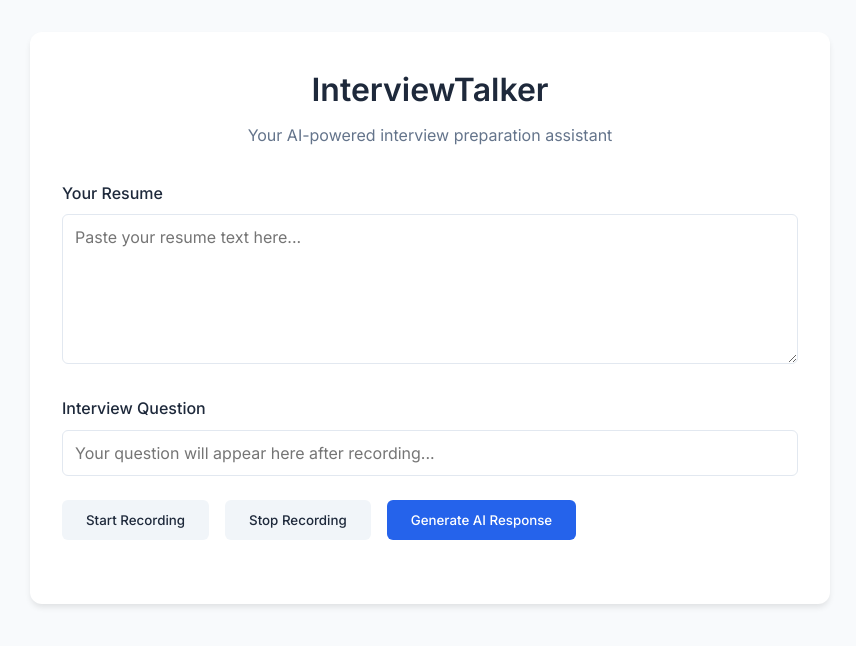
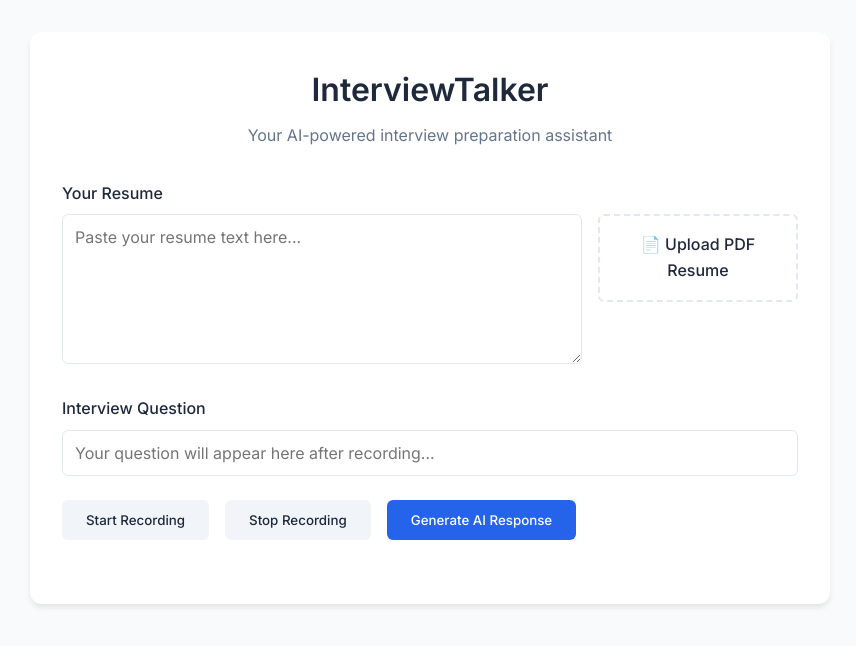
Before and after one commit to KrimsonJosh/InterviewTalker, a FastAPI app: page / in a window 1280 px wide. Shown: the top 646 px of the page, without its empty margins (210-1066 px from the left). Run offline with FastAPI, Linux system fonts and the light colour scheme.

Commit message:
feat: resume parsing/upload (pdf only rn)

```diff
--- a/app.py
+++ b/app.py
@@ -1,10 +1,12 @@
-from fastapi import FastAPI, Form, Request, UploadFile, File
+from fastapi import FastAPI, Form, Request, UploadFile, File, HTTPException
 from fastapi.responses import HTMLResponse, JSONResponse
 from fastapi.staticfiles import StaticFiles
 from fastapi.templating import Jinja2Templates
 
 import os
+import io
 
+import PyPDF2
 from dotenv import load_dotenv
 from openai import OpenAI
 import httpx
@@ -23,8 +25,24 @@ DEEPGRAM_API_KEY = os.getenv("DEEPGRAM_API_KEY", "YOUR_DEEPGRAM_KEY_HERE")
 # Static files
 app.mount("/static", StaticFiles(directory="static"), name="static")
 
-# Variable for Electron
-latest_response = {"response": ""}
+# Hold resume text in memory for now TODO: maybe switch to db
+resume_storage = {"text": ""}
+"""
+--------
+HELPER FUNCTION: Extract PDF text
+--------
+Extracts all text from a PDF file in bytes using PyPDF2.
+Returns 1 string with all pages/words concatenated.
+"""
+def extract_pdf_text(pdf_bytes: bytes) -> str:
+    all_text = ""
+    with io.BytesIO(pdf_bytes) as pdf_file:
+        reader = PyPDF2.PdfReader(pdf_file)
+        for page in reader.pages:
+            page_text = page.extract_text() or "" #no text found
+            all_text += page_text + "\n"
+        return all_text
+
 """
 ---------
 HELPER FUNCTION: build_prompt
@@ -62,6 +80,37 @@ Renders a simple HTML page (index.html) that allows input for the resume and que
 async def form_page(request: Request):
     return templates.TemplateResponse("index.html", {"request": request})
 
+"""
+-------
+/upload_resume ROUTE
+-------
+Handles Extraction of text from a PDF Resume and stores it
+"""
+@app.post("/upload_resume")
+async def upload_resume(file: UploadFile = File(...)):
+    try:
+        if not file.filename.lower().endswith('.pdf'):
+            raise HTTPException(status_code=400, detail="Only PDF files are supported")
+
+        pdf_bytes = await file.read()
+
+        text = extract_pdf_text(pdf_bytes)
+
+        if not text.strip():
+            raise HTTPException(status_code=400, detail="No text could be extracted from the PDF")
+
+        resume_storage["text"] = text
+
+        return JSONResponse({
+            "message": "Resume text extracted successfully",
+            "text": text
+        })
+
+    except HTTPException as he:
+        raise he
+    except Exception as e:
+        print(f"Error processing PDF: {str(e)}")
+        raise HTTPException(status_code=500, detail="Error processing the PDF file")
 
 """
 ---------
@@ -89,7 +138,6 @@ async def generate_response(request: Request,
 
     # Extract the generated text
     star_output = response.choices[0].message.content
-    latest_response["response"] = star_output
     # Render the same page with the AI response
     return templates.TemplateResponse("index.html", {
         "request": request,
@@ -97,16 +145,6 @@ async def generate_response(request: Request,
         "question": question,
         "response": star_output
     })
-"""
---------
-/latest ROUTE
---------
-Accepts nothing. Returns latest_response from generate_response
-"""
-@app.get("/latest", response_class=JSONResponse)
-async def get_latest_response():
-    return latest_response
-
 
 """
 ---------
--- a/resume.txt
+++ /dev/null
@@ -1 +0,0 @@
-TODO: Look into adding ways of parsing
--- a/templates/index.html
+++ b/templates/index.html
@@ -167,6 +167,54 @@
             white-space: pre-wrap;
             font-family: inherit;
         }
+
+        .resume-input-group {
+            display: flex;
+            gap: 1rem;
+            margin-bottom: 1rem;
+        }
+
+        .resume-textarea {
+            flex: 1;
+        }
+
+        .resume-upload {
+            width: 200px;
+            display: flex;
+            flex-direction: column;
+            gap: 0.5rem;
+        }
+
+        .file-upload {
+            border: 2px dashed var(--border-color);
+            border-radius: 6px;
+            padding: 1rem;
+            text-align: center;
+            cursor: pointer;
+            transition: all 0.2s;
+        }
+
+        .file-upload:hover {
+            border-color: var(--primary-color);
+            background-color: rgba(37, 99, 235, 0.05);
+        }
+
+        .file-upload input[type="file"] {
+            display: none;
+        }
+
+        .upload-status {
+            font-size: 0.875rem;
+            color: #64748b;
+        }
+
+        .upload-status.success {
+            color: #22c55e;
+        }
+
+        .upload-status.error {
+            color: #ef4444;
+        }
     </style>
 </head>
 <body>
@@ -181,10 +229,21 @@
             <span>Recording in progress...</span>
         </div>
 
-        <form method="post" action="/generate">
+        <form method="post" action="/generate" id="mainForm">
             <div class="form-group">
                 <label for="resume">Your Resume</label>
-                <textarea id="resume" name="resume" placeholder="Paste your resume text here...">{{ resume or '' }}</textarea>
+                <div class="resume-input-group">
+                    <div class="resume-textarea">
+                        <textarea id="resume" name="resume" placeholder="Paste your resume text here...">{{ resume or '' }}</textarea>
+                    </div>
+                    <div class="resume-upload">
+                        <label class="file-upload">
+                            <input type="file" id="pdfUpload" accept=".pdf">
+                            <div>📄 Upload PDF Resume</div>
+                        </label>
+                        <div class="upload-status" id="uploadStatus"></div>
+                    </div>
+                </div>
             </div>
 
             <div class="form-group">
@@ -231,6 +290,47 @@
             updateRecordingStatus(false);
             originalStopRecording();
         }
+
+        // Handle PDF upload
+        document.getElementById('pdfUpload').addEventListener('change', async function(e) {
+            const file = e.target.files[0];
+            if (!file) return;
+
+            if (!file.name.toLowerCase().endsWith('.pdf')) {
+                updateUploadStatus('Please select a PDF file', 'error');
+                return;
+            }
+
+            const formData = new FormData();
+            formData.append('file', file);
+
+            try {
+                updateUploadStatus('Uploading...', '');
+                const response = await fetch('/upload_resume', {
+                    method: 'POST',
+                    body: formData
+                });
+
+                const data = await response.json();
+
+                if (response.ok) {
+                    updateUploadStatus('PDF uploaded successfully!', 'success');
+                    // Update the textarea with the extracted text
+                    document.getElementById('resume').value = data.text || '';
+                } else {
+                    updateUploadStatus(data.detail || 'Upload failed', 'error');
+                }
+            } catch (error) {
+                updateUploadStatus('Error uploading file', 'error');
+                console.error('Upload error:', error);
+            }
+        });
+
+        function updateUploadStatus(message, type) {
+            const statusElement = document.getElementById('uploadStatus');
+            statusElement.textContent = message;
+            statusElement.className = 'upload-status ' + type;
+        }
     </script>
 </body>
 </html>
```
